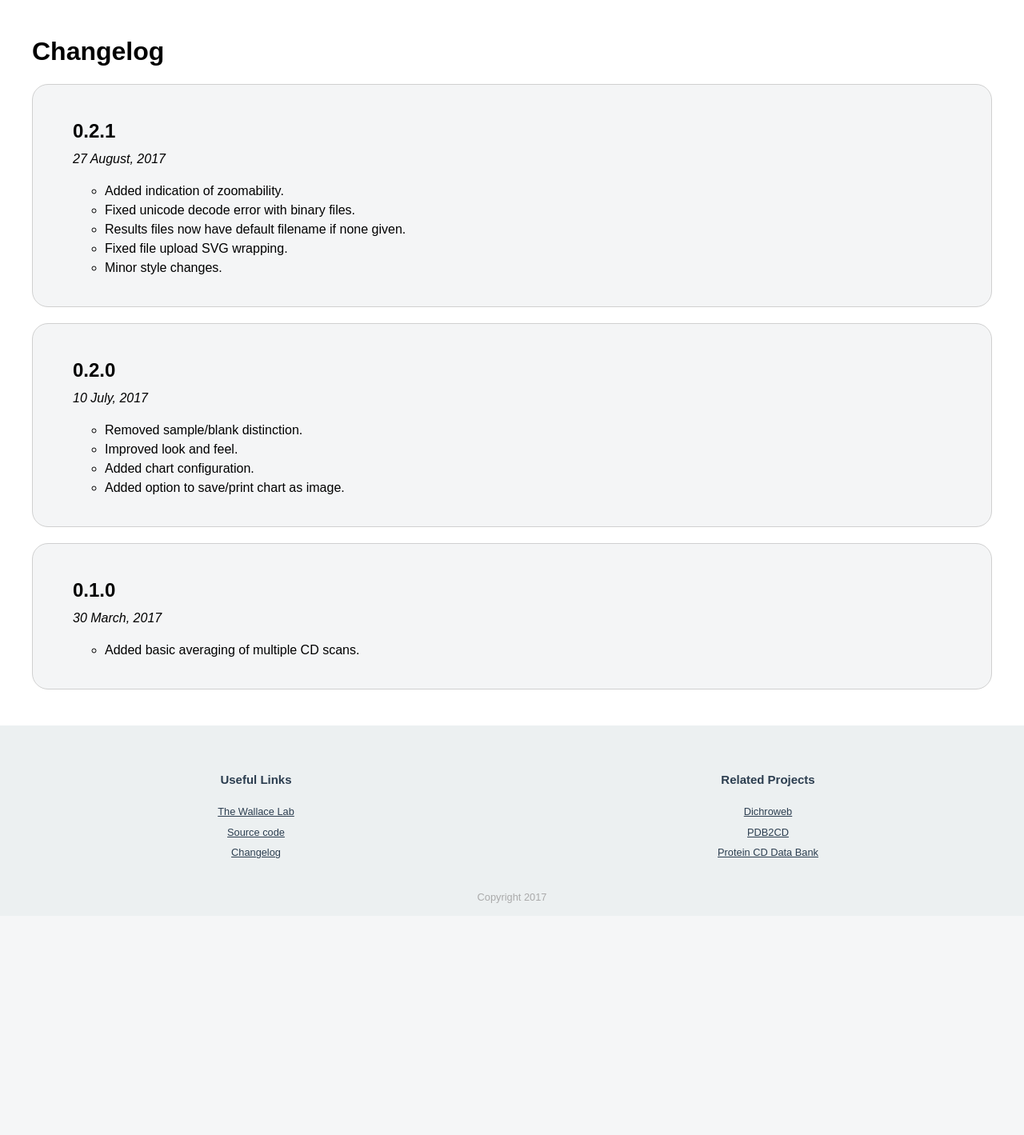
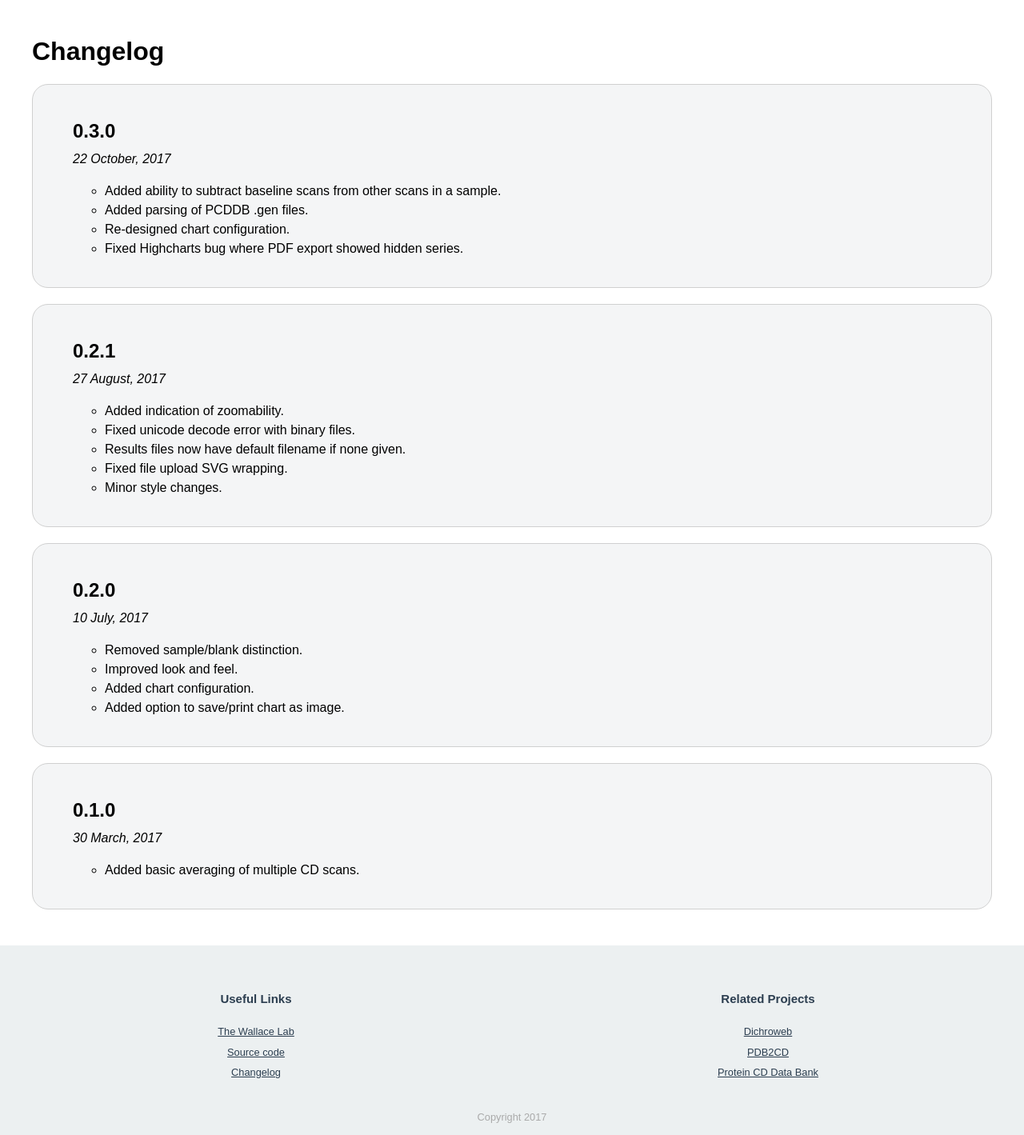
Before and after one commit to samirelanduk/CDtool, a Django app: template home/templates/changelog.html in a window 1280 px wide. Shown: the part 80-1499 px from the top of the page at 80% size. Before the commit the page ends 1209 px from the top, so only its background shows below. Run offline with Django 3.2, Linux system fonts and the light colour scheme; the template is opened without the code that fills it, so the values that code supplies are empty; some web fonts are replaced.

Commit message:
Update changelog for 0.3

```diff
--- a/home/templates/changelog.html
+++ b/home/templates/changelog.html
@@ -11,6 +11,18 @@
 
 {% block main %}
 <h1>Changelog</h1>
+
+<div class="release">
+  <h2><a href="https://github.com/samirelanduk/CDtool/tree/v0.3"
+     target="_blank">0.3.0</a></h2>
+  <div class="release-date">22 October, 2017</div>
+  <ul>
+    <li>Added ability to subtract baseline scans from other scans in a sample.</li>
+    <li>Added parsing of PCDDB .gen files.</li>
+    <li>Re-designed chart configuration.</li>
+    <li>Fixed Highcharts bug where PDF export showed hidden series.</li>
+  </ul>
+</div>
 
 <div class="release">
   <h2><a href="https://github.com/samirelanduk/CDtool/tree/v0.2.1"
```
